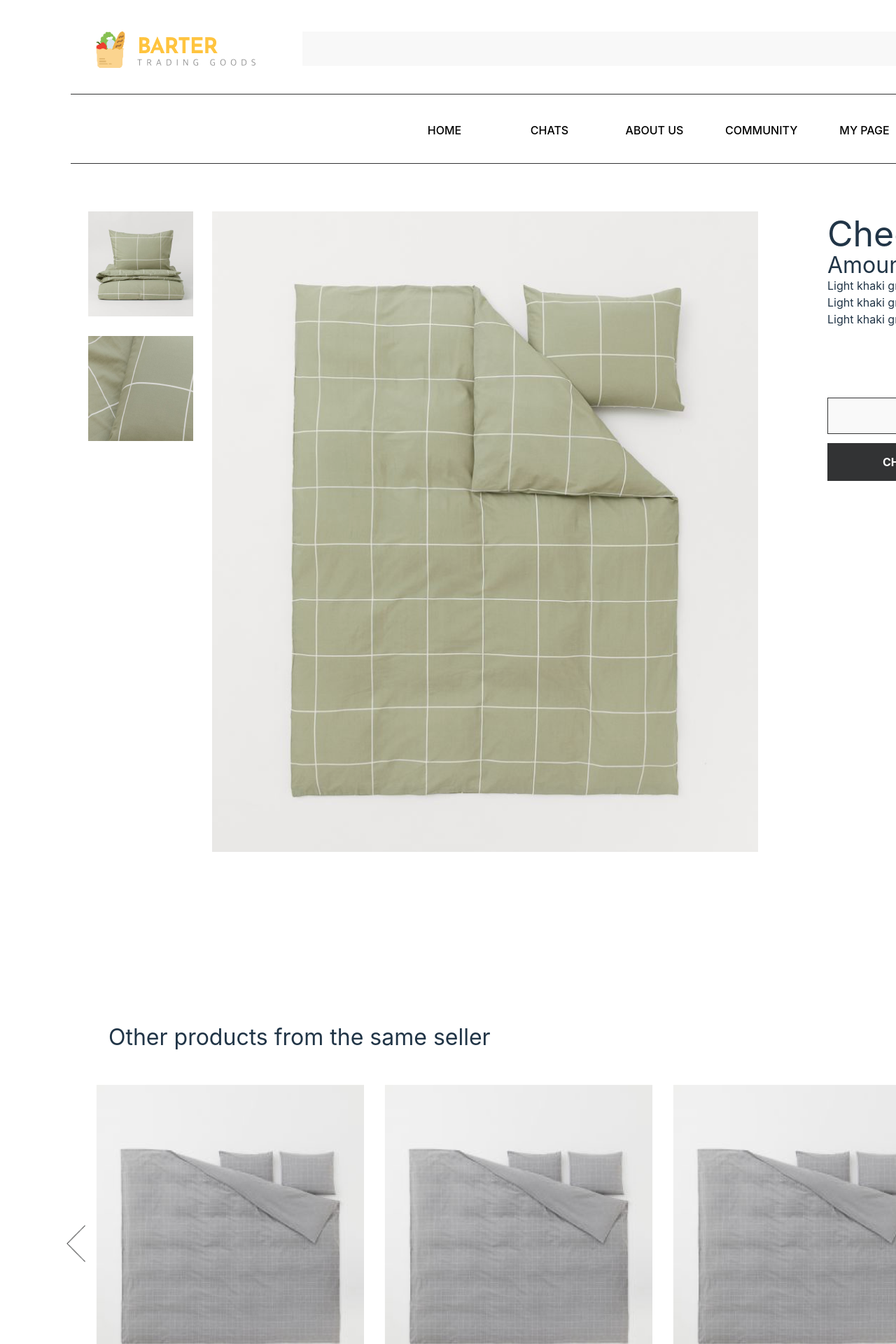
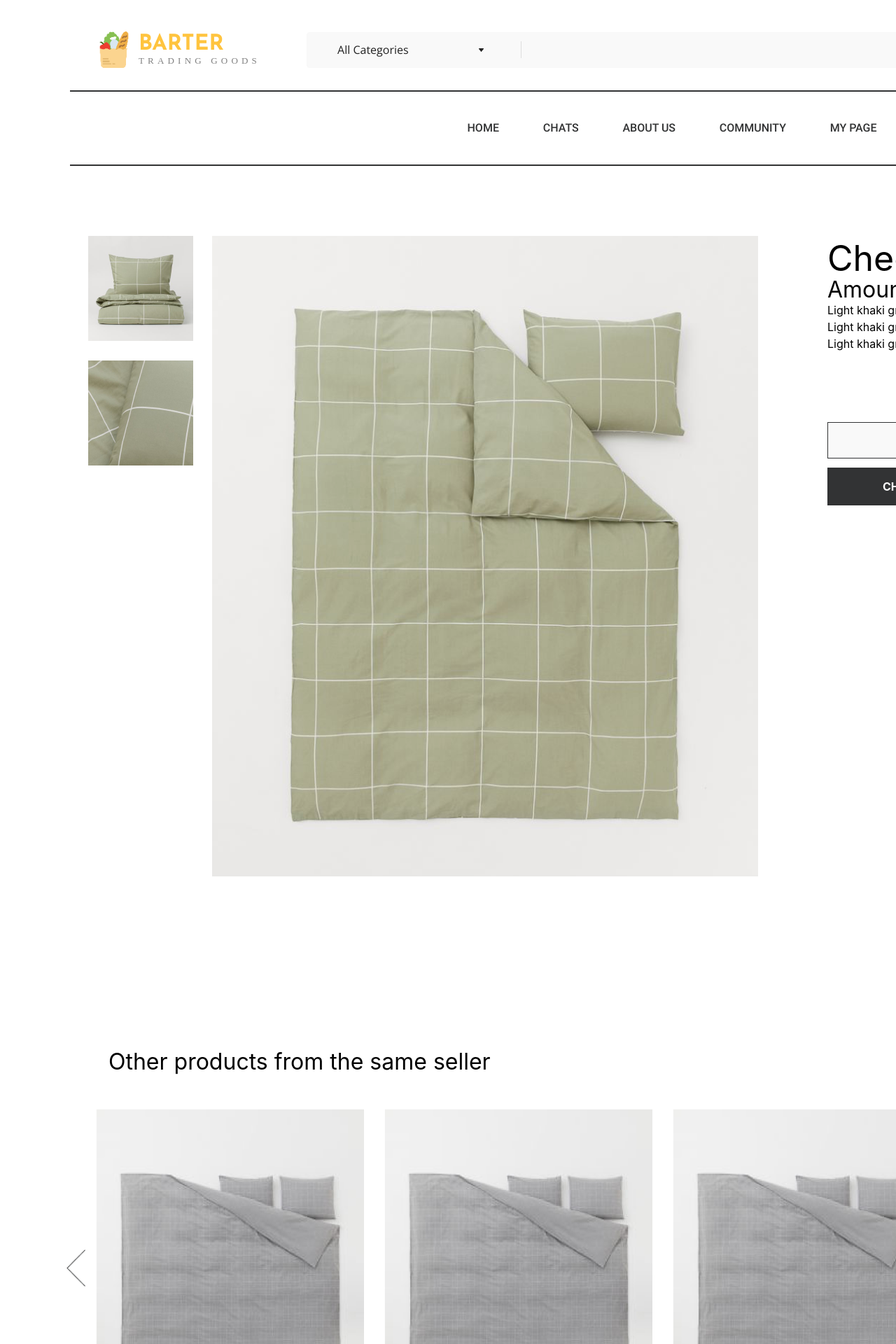
Before and after one commit to Barter-Website/Frontend, a React (Vite) app in the folder vite-project/: page /detailpage in a window 1280 px wide. Shown: the top 1920 px of the page at 70% size. Built offline with nearby package versions, Linux system fonts and the light colour scheme; a web font is replaced by a local one.

Commit message:
디테일페이지 css 수정

```diff
--- a/vite-project/src/pages/Detailpage/index.jsx
+++ b/vite-project/src/pages/Detailpage/index.jsx
@@ -11,24 +11,30 @@ import otherProductImage from '../../assets/otherProductImage.png'
 import arrowLeft from '../../assets/arrowLeft.png'
 import arrowRight from '../../assets/arrowRight.png'
 
+import Header from '../../components/Header';
+import Category from '../../components/Category';
+
 const DetailPage = () => {
     return(
         <styled.container>
-            <styled.headerContainer>
+            {/* <styled.headerContainer>
                 <styled.logoImage src={logo}/>
                 <styled.customInput></styled.customInput>
                 <styled.hearderButton><styled.headerButtonImage className='user' src={user}/></styled.hearderButton>
                 <styled.hearderButton><styled.headerButtonImage className='bucket' src={bucket}/></styled.hearderButton>
                 <styled.hearderButton><styled.headerButtonImage className='heart'src={heart}/></styled.hearderButton>
-            </styled.headerContainer>
+            </styled.headerContainer> */}
 
-            <styled.navContainer>
+            {/* <styled.navContainer>
                 <styled.navButton>HOME</styled.navButton>
                 <styled.navButton>CHATS</styled.navButton>
                 <styled.navButton>ABOUT US</styled.navButton>
                 <styled.navButton>COMMUNITY</styled.navButton>
                 <styled.navButton>MY PAGE</styled.navButton>
-            </styled.navContainer>
+            </styled.navContainer> */}
+
+            <Header />
+            <Category />
 
             <styled.bodyContainer>
                 <styled.imageContainer>
--- a/vite-project/src/pages/Detailpage/styles.jsx
+++ b/vite-project/src/pages/Detailpage/styles.jsx
@@ -74,6 +74,7 @@ export const navButton = styled.button`
 export const bodyContainer = styled.div`
     display:flex;
     margin-bottom:253px;
+    color: black;
 `;
 
 export const imageContainer = styled.div`
@@ -141,6 +142,7 @@ export const footerContainer = styled.div`
         margin-left:60px;
         font-size:32px;
     }
+    color: black;
 `;
 export const footerImageContainer = styled.div`
     display:flex;
--- a/vite-project/src/pages/SignUpPage/styles.jsx
+++ b/vite-project/src/pages/SignUpPage/styles.jsx
@@ -38,6 +38,7 @@ export const SignUpBox = styled.div`
 
     background: rgba(155, 167, 179, 0.21);
     border-radius: 15px;
+    margin-top: 110px;
     margin-left: 380px;
     padding: 0 0 0 82px;
 
```
